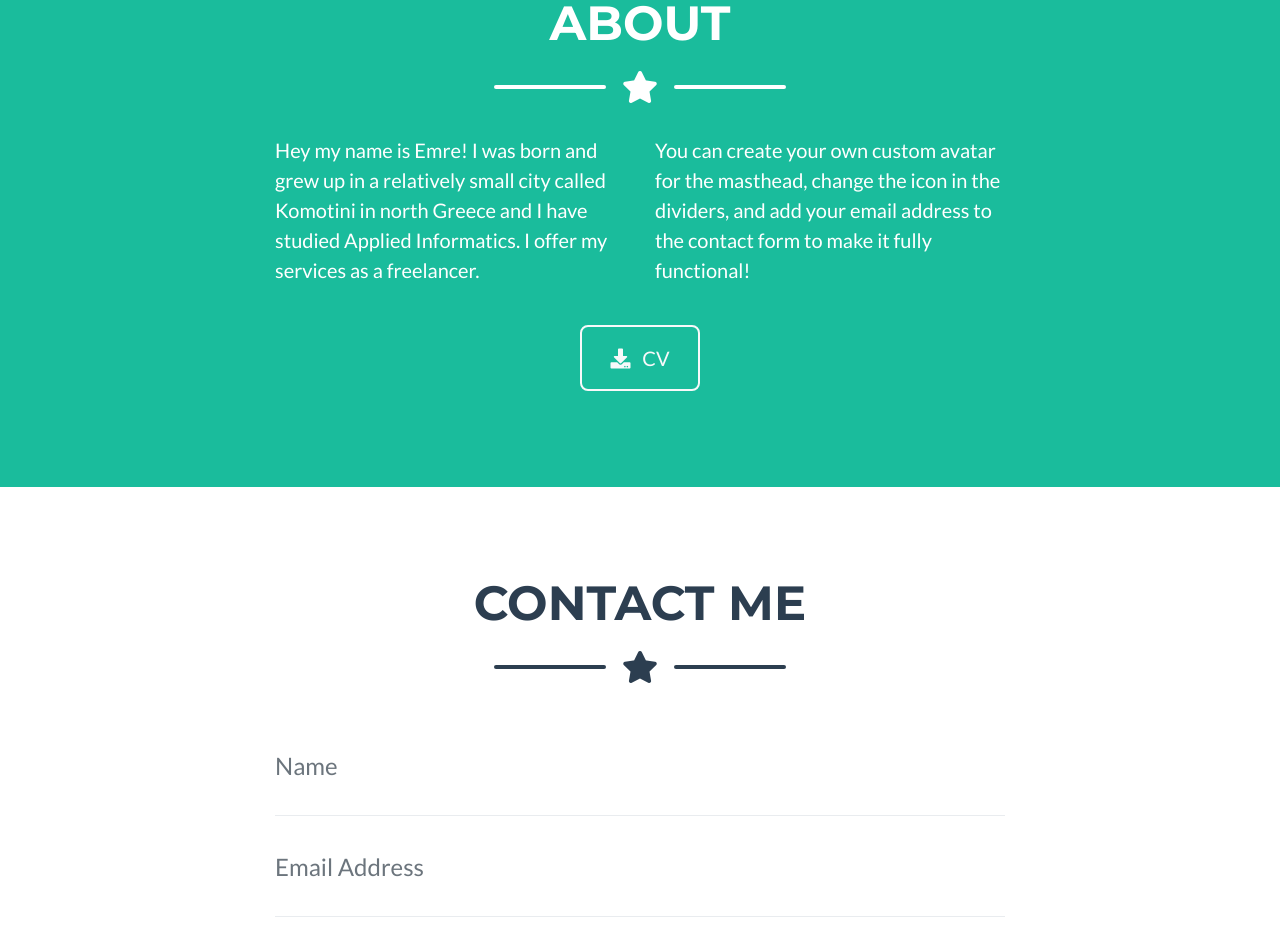
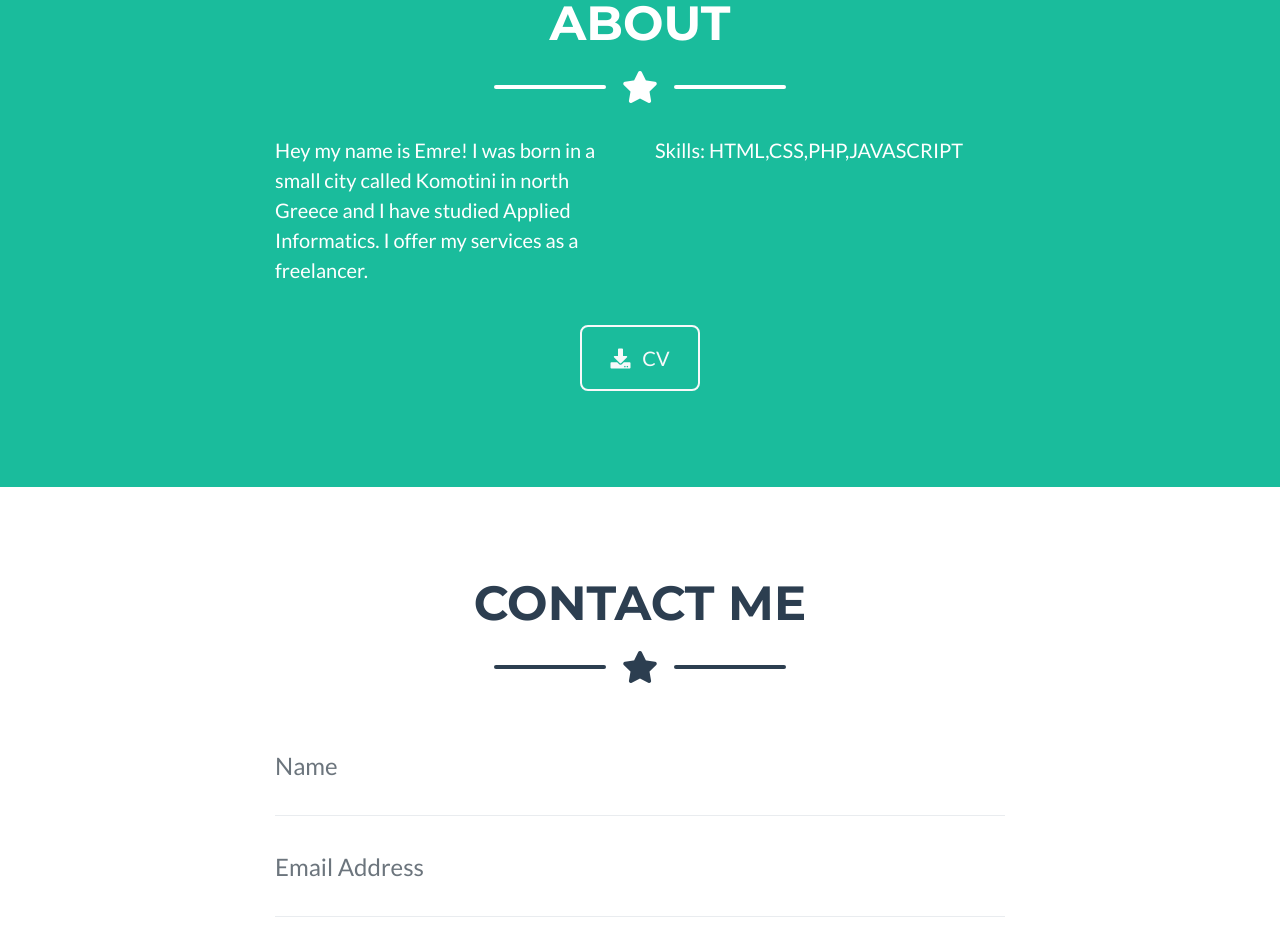
Before and after one commit to EmreChasan/EmreChasan.github.io, a website with bundled scripts: page index.html in a window 1280 px wide. Shown: the part 1658-2593 px from the top of the page. Built offline with nearby package versions, Linux system fonts and the light colour scheme.

Commit message:
Update index.html

```diff
--- a/index.html
+++ b/index.html
@@ -187,11 +187,11 @@
       <!-- About Section Content -->
       <div class="row">
         <div class="col-lg-4 ml-auto">
-          <p class="lead">Hey my name is Emre! I was born and grew up in a relatively small city called Komotini in north Greece and
+          <p class="lead">Hey my name is Emre! I was born in a  small city called Komotini in north Greece and
                                I have studied Applied Informatics. I offer my services as a freelancer. </p>
         </div>
         <div class="col-lg-4 mr-auto">
-          <p class="lead">You can create your own custom avatar for the masthead, change the icon in the dividers, and add your email address to the contact form to make it fully functional!</p>
+          <p class="lead">Skills: HTML,CSS,PHP,JAVASCRIPT</p>
         </div>
       </div>
 
```
